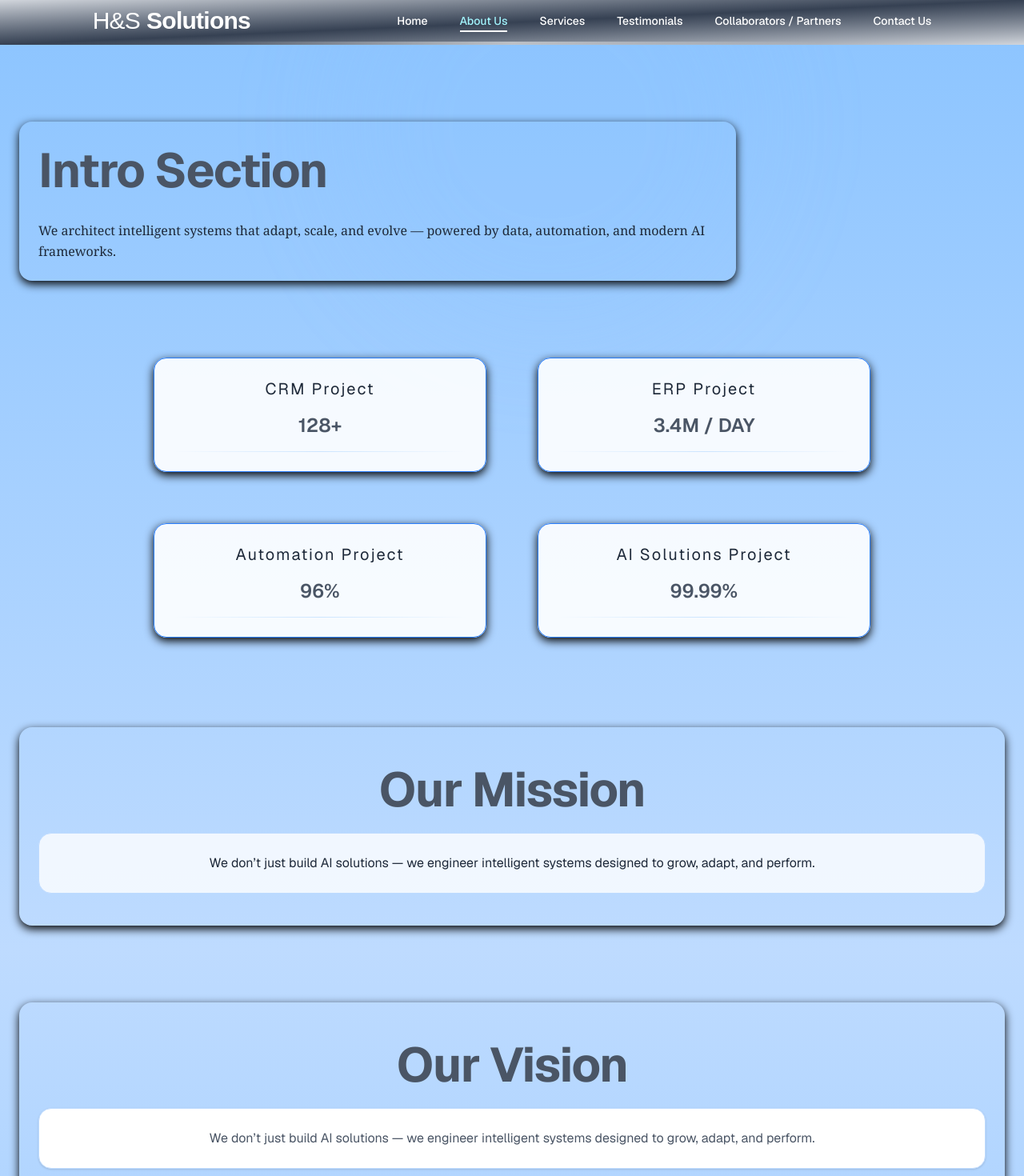
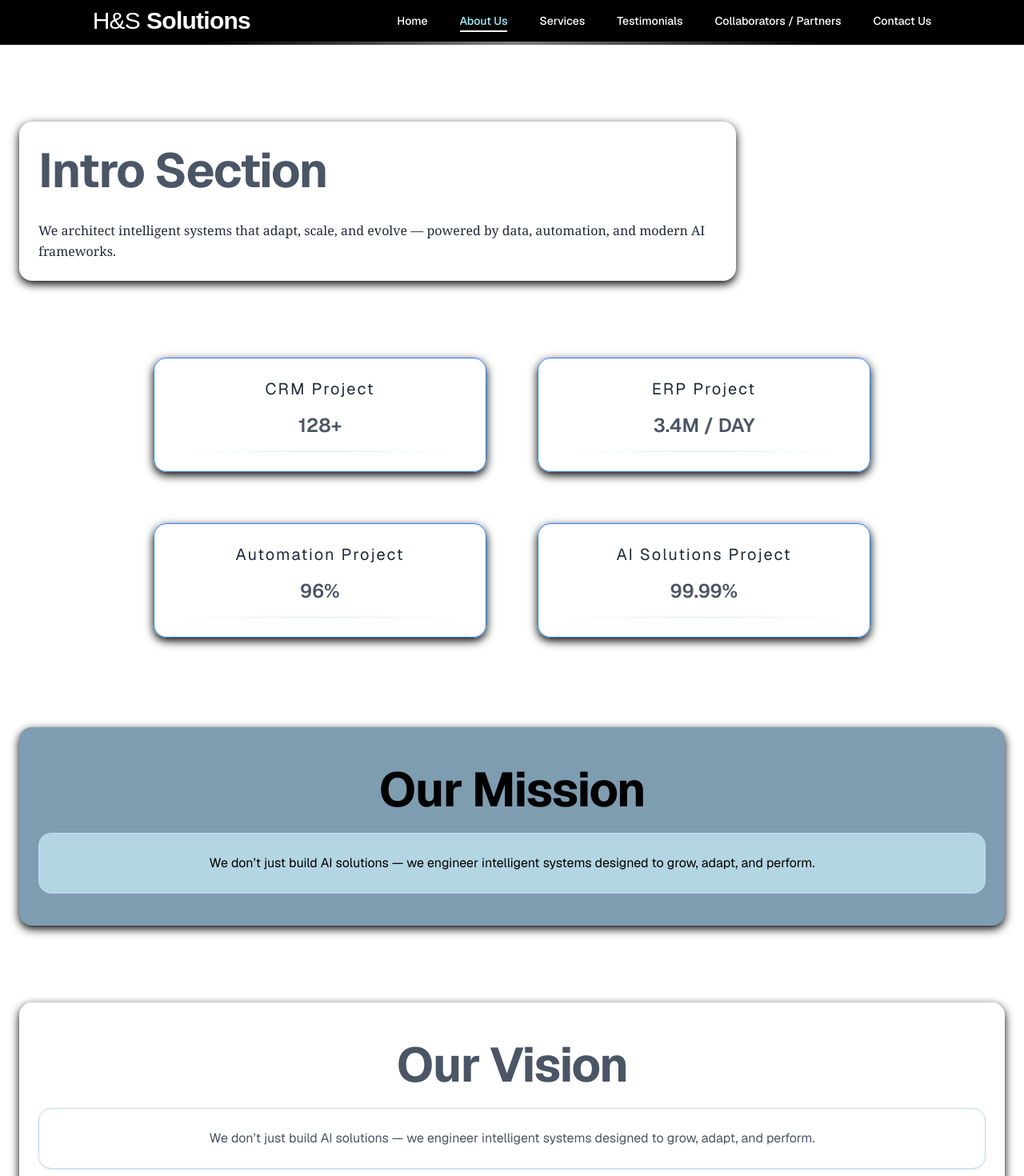
Before and after one commit to rizwan059/intership_project, a Next.js app in the folder hs_inter_t2/frontend/: page /about in a window 1280 px wide. Shown: the top 1470 px of the page at 80% size. Built offline with nearby package versions, Linux system fonts and the light colour scheme.

Commit message:
again working on about page along with navbar, footer body and cards background, text and font style

```diff
--- a/hs_inter_t2/frontend/app/about/page.tsx
+++ b/hs_inter_t2/frontend/app/about/page.tsx
@@ -2,11 +2,11 @@
 
 export default function AboutPage() {
   return (
-    <main className="relative min-h-screen overflow-hidden bg-gradient-to-b from-blue-300 via-blue-200 to-blue-300 font-sans">
+    <main className="relative min-h-screen overflow-hidden bg-white font-sans">
 
       {/* Soft Light Fields */}
-      <div className="absolute -top-40 left-1/3 h-[520px] w-[520px] rounded-full bg-blue-300/20 blur-3xl" />
-      <div className="absolute bottom-0 -right-40 h-[520px] w-[520px] rounded-full bg-sky-300/20 blur-3xl" />
+      {/* <div className="absolute -top-40 left-1/3 h-[520px] w-[520px] rounded-full bg-blue-300/20 blur-3xl" />
+      <div className="absolute bottom-0 -right-40 h-[520px] w-[520px] rounded-full bg-sky-300/20 blur-3xl" /> */}
 
       <section className="relative z-10 max-w-7xl mx-auto px-6 py-24">
 
@@ -47,13 +47,13 @@ export default function AboutPage() {
 
 
         {/* Mission */}
-        <div className="mb-24 py-6 shadow-[0_4px_12px_rgba(0,0,0,1)] rounded-2xl">
-          <h1 className="text-4xl md:text-6xl my-6 text-center font-bold tracking-tight text-gray-600">
+        <div className="mb-24 py-6 shadow-[0_4px_12px_rgba(0,0,0,1)] rounded-2xl bg-[#7F9DB1]">
+          <h1 className="text-4xl md:text-6xl my-6 text-center font-bold tracking-tight text-black">
             Our Mission
           </h1>
-          <section className="rounded-2xl border mx-6 mb-4 border-blue-200 bg-white/80 p-6 text-center">
+          <section className="rounded-2xl border mx-6 mb-4 border-blue-200 bg-[#B4D6E3] p-6 text-center">
 
-            <p className="text-gray-800 leading-relaxed">
+            <p className="text-black leading-relaxed">
               We don’t just build AI solutions — we engineer intelligent systems
               designed to grow, adapt, and perform.
             </p>
--- a/hs_inter_t2/frontend/components/Footer.tsx
+++ b/hs_inter_t2/frontend/components/Footer.tsx
@@ -16,7 +16,7 @@ const footerLinks = [
 
 export default function Footer() {
   return (
-    <footer className="bg-gradient-to-br from-gray-400 via-gray-500 to-gray-400 text-white">
+    <footer className="bg-gradient-to-br from-black via-black to-black text-white">
       <div className="mx-auto max-w-5xl px-6 py-6">
 
         {/* TOP Divider */}
@@ -41,9 +41,9 @@ export default function Footer() {
             {/* Social Icons */}
             <div className="mt-6 flex gap-4">
               {[
-                { icon: <FaInstagram />, href :"https://www.instagram.com/hns.solutions?igsh=MWpremdpNWt0ejZtbQ==",  color: "hover:text-pink-400" },
-                { icon: <FaLinkedin />, href :"https://www.linkedin.com/company/h-s-solutions-biz/", color: "hover:text-blue-300" },
-                { icon: <FaGithub />, href :"https://github.com/azwadev04",  color: "hover:text-cyan-200" },
+                { icon: <FaInstagram />, href :"https://www.instagram.com/hns.solutions?igsh=MWpremdpNWt0ejZtbQ==",  color: "hover:text-[#0D3B66]" },
+                { icon: <FaLinkedin />, href :"https://www.linkedin.com/company/h-s-solutions-biz/", color: "hover:text-[#0D3B66]" },
+                { icon: <FaGithub />, href :"https://github.com/azwadev04",  color: "hover:text-[#0D3B66] " },
               ].map((item, index) => (
                 <a
                   key={index}
@@ -51,7 +51,7 @@ export default function Footer() {
                   target="_blank"
                   rel="noopener noreferrer"
                   aria-label="Social link"
-                  className={`text-white transition ${item.color}`}
+                  className={`text-white hover:[#0D3B66] transition ${item.color}`}
                 >
                   {item.icon}
                 </a>
--- a/hs_inter_t2/frontend/components/Navbar.tsx
+++ b/hs_inter_t2/frontend/components/Navbar.tsx
@@ -18,7 +18,7 @@ export default function Navbar() {
   const pathname = usePathname();
 
   return (
-    <nav className="sticky top-0 z-50 w-full bg-linear-to-br from-gray-300 via-gray-700 to-gray-300 text-white">
+    <nav className="sticky top-0 z-50 w-full bg-linear-to-br from-black via-black to-black text-white">
       <div className="mx-auto flex max-w-8xl items-center justify-around px-6 py-2">
 
         {/* Logo */}
```
Also changed, not shown: 1 other file (tests, documents, lock files or other folders).
